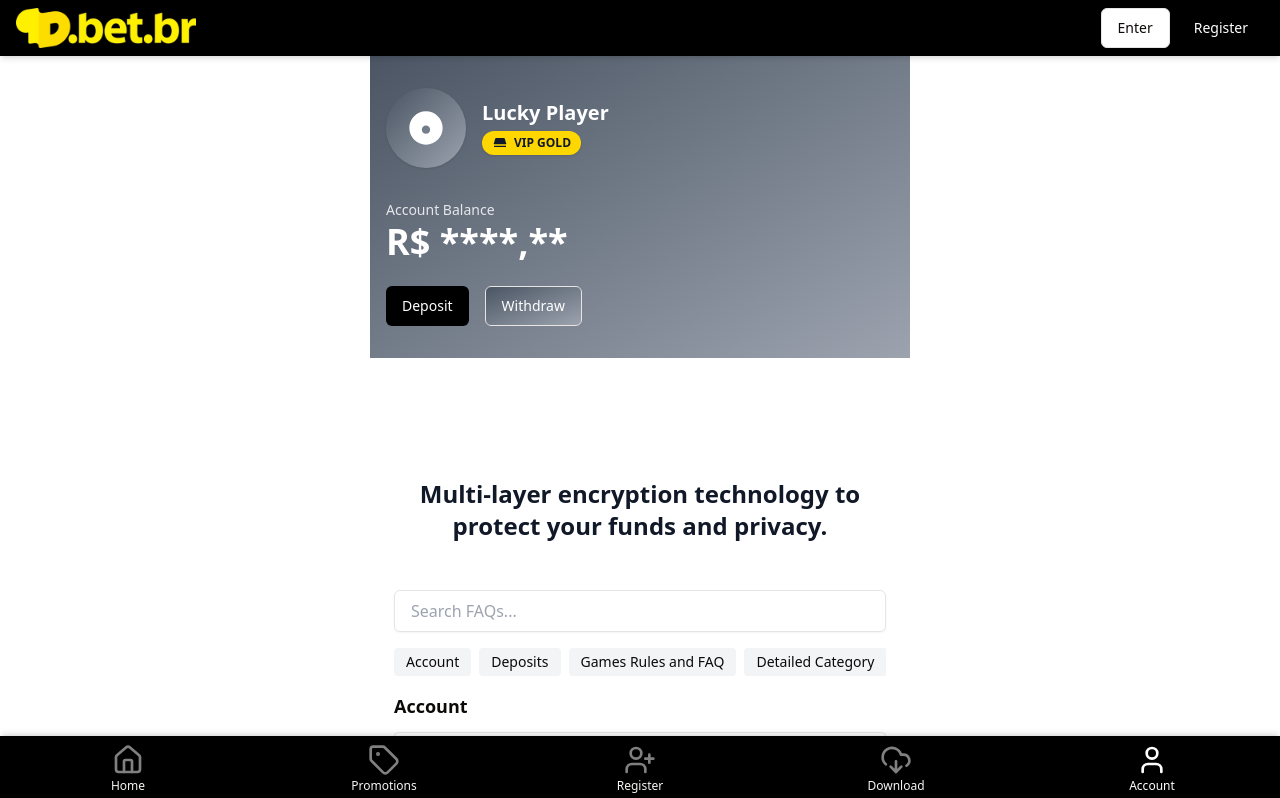
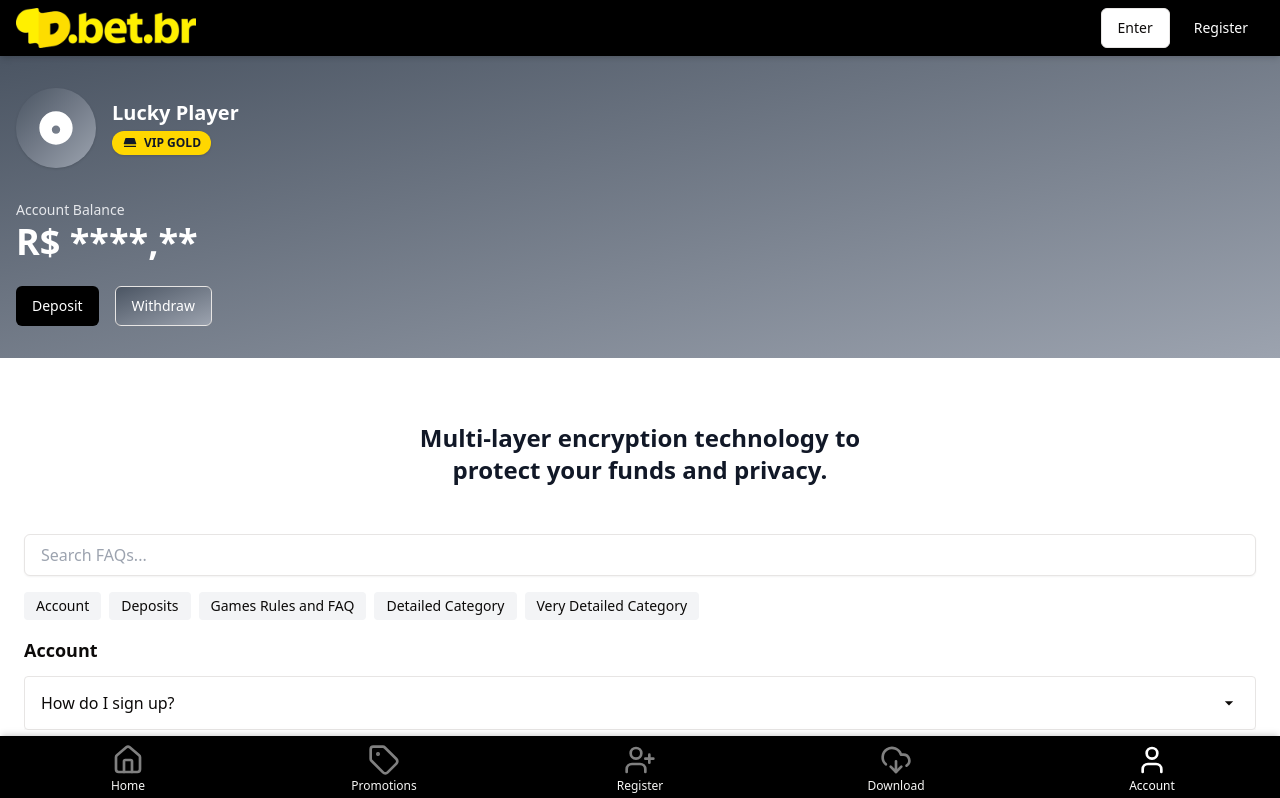
Before and after one commit to andychen-web/game-portal, a Vue app: page /account in a window 1280 px wide. Shown: the top 798 px of the page. Built offline with nearby package versions, Linux system fonts and the light colour scheme.

Commit message:
desktop size

```diff
--- a/src/App.vue
+++ b/src/App.vue
@@ -6,7 +6,7 @@ import Navbar from "./components/Navbar.vue";
 <template>
   <Header />
   <!-- 主要迎合手機用戶 排版-->
-  <div class="w-full sm:w-[540px] mx-auto mb-16 ">
+  <div class="w-full mx-auto mb-16 ">
     <router-view />
   </div>
   <Navbar />
--- a/src/pages/AccountPage.vue
+++ b/src/pages/AccountPage.vue
@@ -77,22 +77,6 @@
     <section class="bg-primary-100 py-6 sm:py-8 mb-4">
       <div class="container mx-auto px-4">
         <div class="flex flex-col items-center text-center space-y-4">
-          <div class="flex items-center space-x-4">
-            <svg
-              class="w-10 h-10 text-primary"
-              fill="currentColor"
-              viewBox="0 0 24 24"
-            >
-              <path d="..." />
-            </svg>
-            <svg
-              class="w-10 h-10 text-primary"
-              fill="currentColor"
-              viewBox="0 0 24 24"
-            >
-              <path d="..." />
-            </svg>
-          </div>
           <p class="text-xl sm:text-2xl font-semibold text-gray-900 max-w-lg">
             Multi-layer encryption technology to protect your funds and privacy.
           </p>
--- a/src/pages/PromotionsPage.vue
+++ b/src/pages/PromotionsPage.vue
@@ -16,7 +16,7 @@
           :aria-label="title"
         >
           <!-- Image with max width 500px and auto height -->
-          <div class="relative mx-auto max-w-[500px] w-full">
+          <div class="relative mx-auto w-full">
             <img
               :src="imgUrl"
               :alt="`Promotion Image: ${title}`"
```
